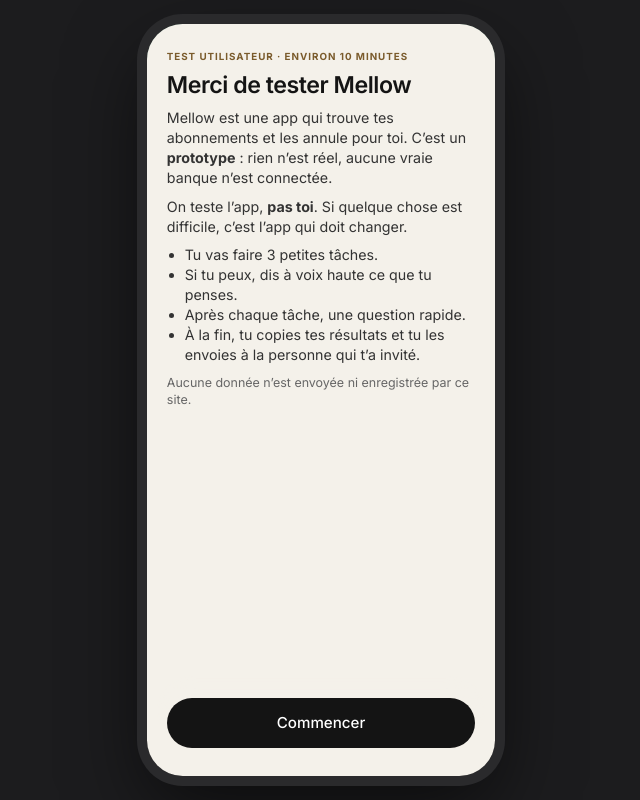
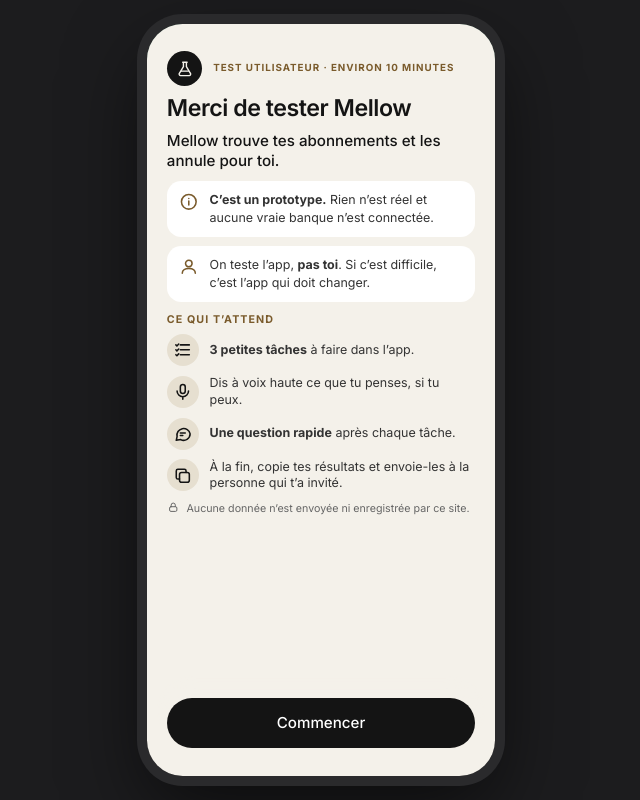
Before and after one commit to gg28god-max/mellow-prototype, a plain HTML site: page index.html in a window 1280 px wide. Shown: the whole page, without its empty margins (319-959 px from the left). Drawn offline with Linux system fonts and the light colour scheme.

Commit message:
Tester intro: icon header, callouts and icon rows; task card points to the 1/3 chip
Co-Authored-By: Claude Sonnet 5.5 <noreply@anthropic.com>
Claude-Session: https://claude.ai/code/session_013vVVeeAqF8RvpvEmNRFh9Q

```diff
--- a/app_v2.js
+++ b/app_v2.js
@@ -506,20 +506,34 @@
   function overlay(html) { $("harness-layer").innerHTML = `<div class="harness" role="dialog" aria-modal="true">${html}</div>`; const f = $("harness-layer").querySelector("h1"); if (f) { f.tabIndex = -1; f.focus(); } }
   const closeOverlay = () => { $("harness-layer").innerHTML = ""; };
 
+  const HI = (d) => `<svg viewBox="0 0 24 24" width="22" height="22" fill="none" stroke="currentColor" stroke-width="1.9" stroke-linecap="round" stroke-linejoin="round" aria-hidden="true">${d}</svg>`;
+  const HICO = {
+    flask: HI('<path d="M9 3h6M10 3v6l-5.2 8.6A2 2 0 0 0 6.5 21h11a2 2 0 0 0 1.7-3.4L14 9V3"/><path d="M7.5 15h9"/>'),
+    tasks: HI('<path d="M9 6h11M9 12h11M9 18h11"/><path d="M3.5 6l1.3 1.3L7 5M3.5 12l1.3 1.3L7 11M3.5 18l1.3 1.3L7 17"/>'),
+    mic: HI('<rect x="9" y="3" width="6" height="11" rx="3"/><path d="M5 11a7 7 0 0 0 14 0M12 18v3"/>'),
+    chat: HI('<path d="M21 12a8 8 0 0 1-11.6 7.1L4 20l1-4.6A8 8 0 1 1 21 12z"/><path d="M9 11h6M9 14h3"/>'),
+    copy: HI('<rect x="8" y="8" width="12" height="12" rx="2.5"/><path d="M16 8V6a2 2 0 0 0-2-2H6a2 2 0 0 0-2 2v8a2 2 0 0 0 2 2h2"/>'),
+    lock: HI('<rect x="5" y="11" width="14" height="9" rx="2.5"/><path d="M8 11V8a4 4 0 0 1 8 0v3"/>'),
+    info: HI('<circle cx="12" cy="12" r="9"/><path d="M12 11v5M12 8h.01"/>'),
+    user: HI('<circle cx="12" cy="8" r="4"/><path d="M4 20c0-4 3.6-6 8-6s8 2 8 6"/>'),
+  };
+  const irow = (ico, html) => `<li><span class="hic" aria-hidden="true">${ico}</span><span>${html}</span></li>`;
   function intro() {
-    overlay(`<div class="kicker">Test utilisateur · environ 10 minutes</div>
+    overlay(`<div class="hhead"><span class="hbadge" aria-hidden="true">${HICO.flask}</span><div class="kicker">Test utilisateur · environ 10 minutes</div></div>
       <h1>Merci de tester Mellow</h1>
-      <p>Mellow est une app qui trouve tes abonnements et les annule pour toi. C’est un <b>prototype</b> : rien n’est réel, aucune vraie banque n’est connectée.</p>
-      <p>On teste l’app, <b>pas toi</b>. Si quelque chose est difficile, c’est l’app qui doit changer.</p>
-      <ul><li>Tu vas faire 3 petites tâches.</li><li>Si tu peux, dis à voix haute ce que tu penses.</li><li>Après chaque tâche, une question rapide.</li><li>À la fin, tu copies tes résultats et tu les envoies à la personne qui t’a invité.</li></ul>
-      <p class="muted">Aucune donnée n’est envoyée ni enregistrée par ce site.</p>
+      <p class="lead">Mellow trouve tes abonnements et les annule pour toi.</p>
+      <div class="hcall"><span class="hic" aria-hidden="true">${HICO.info}</span><p><b>C’est un prototype.</b> Rien n’est réel et aucune vraie banque n’est connectée.</p></div>
+      <div class="hcall"><span class="hic" aria-hidden="true">${HICO.user}</span><p>On teste l’app, <b>pas toi</b>. Si c’est difficile, c’est l’app qui doit changer.</p></div>
+      <h2 class="hsub">Ce qui t’attend</h2>
+      <ul class="hlist">${irow(HICO.tasks, "<b>3 petites tâches</b> à faire dans l’app.")}${irow(HICO.mic, "Dis à voix haute ce que tu penses, si tu peux.")}${irow(HICO.chat, "<b>Une question rapide</b> après chaque tâche.")}${irow(HICO.copy, "À la fin, copie tes résultats et envoie-les à la personne qui t’a invité.")}</ul>
+      <p class="muted hpriv"><span aria-hidden="true">${HICO.lock}</span>Aucune donnée n’est envoyée ni enregistrée par ce site.</p>
       <button class="hbtn" data-h="next">Commencer</button>`);
   }
   function taskCard() {
     const task = TASKS[H.idx];
     overlay(`<div class="kicker">Tâche ${H.idx + 1} sur 3</div><h1>${task.short}</h1>
       <p class="task-text">${task.text}</p>
-      <p class="muted">Le chronomètre démarre quand tu touches le bouton. La consigne reste en haut de l’écran.</p>
+      <p class="muted">Le chronomètre démarre quand tu touches le bouton. Touche la pastille 1/3 en haut pour relire la consigne.</p>
       <button class="hbtn" data-h="start">Commencer la tâche</button>`);
   }
   function startTask() {
--- a/styles_v2.css
+++ b/styles_v2.css
@@ -372,3 +372,19 @@ textarea.out{width:100%;min-height:130px;border-radius:12px;border:1px solid #dd
 .taskbar.open .lbl{padding-left:10px}
 .framed .taskbar:not(.open){left:50%;right:auto;top:10px;height:24px;transform:translateX(-50%)}
 .framed .taskbar:not(.open) .tb-chip{height:24px;line-height:24px;padding:0 10px;font-size:11px}
+
+/* ---- Tester intro: icon rows, callouts ---- */
+.harness .hhead{display:flex;align-items:center;gap:12px}
+.harness .hbadge{flex:none;width:40px;height:40px;border-radius:20px;background:#141414;color:#f4f1ea;display:grid;place-items:center}
+.harness .hbadge svg{width:20px;height:20px}
+.harness .lead{font:500 17px/1.35 Inter;color:#141414}
+.harness .hcall{display:flex;gap:12px;align-items:flex-start;background:#fff;border-radius:16px;padding:12px 14px}
+.harness .hcall p{margin:0;font-size:14px;line-height:1.4}
+.harness .hcall .hic{margin-top:1px}
+.harness .hic{flex:none;color:#7a5b2c;display:grid;place-items:center;width:22px;height:22px}
+.harness .hsub{font:700 12px/1 Inter;letter-spacing:.1em;text-transform:uppercase;color:#7a5b2c;margin-top:4px}
+.harness ul.hlist{list-style:none;padding:0;display:flex;flex-direction:column;gap:10px}
+.harness .hlist li{display:flex;gap:12px;align-items:center;font-size:14px;line-height:1.35}
+.harness .hlist .hic{width:36px;height:36px;border-radius:18px;background:#e6dfd0;color:#141414}
+.harness .hpriv{display:flex;gap:8px;align-items:center;font-size:12px;line-height:1.3}
+.harness .hpriv svg{width:14px;height:14px}
```
